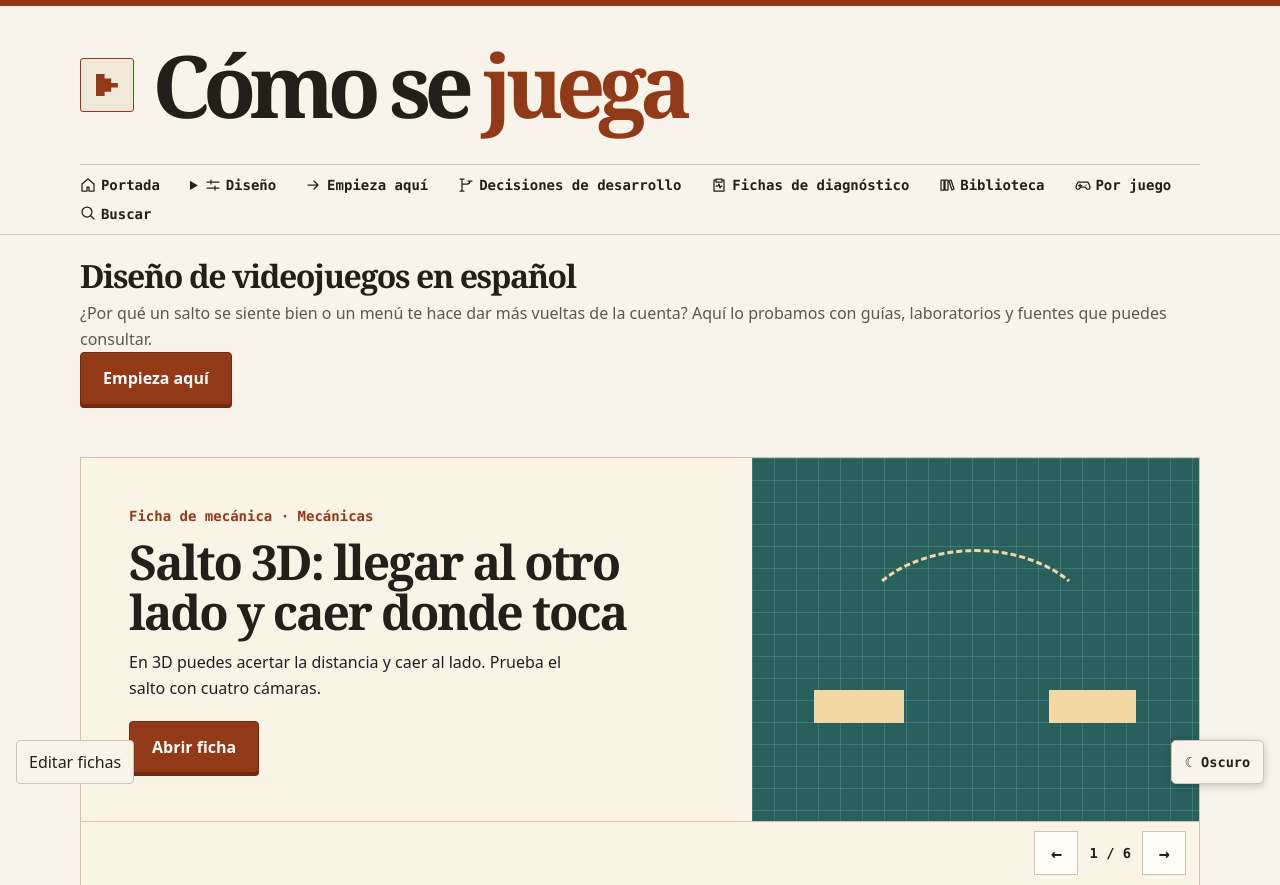
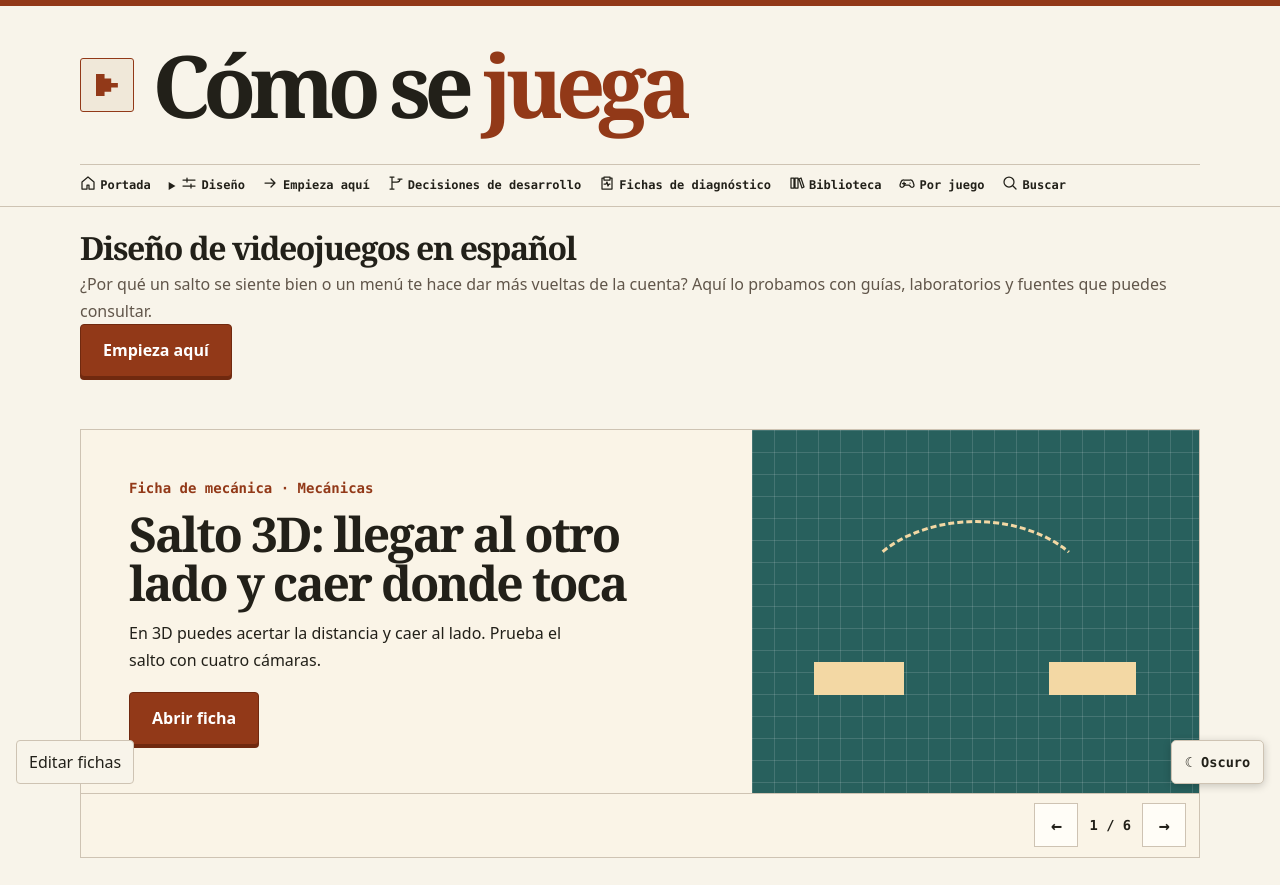
Before and after one commit to HatorrCR/portfolio, a plain HTML site: page como-se-juega.html in a window 1280 px wide. Shown: the top 885 px of the page. Drawn offline with Linux system fonts and the light colour scheme.

Commit message:
Compacta el menú de Cómo se juega a una sola fila

```diff
--- a/estilos/como-se-juega.css
+++ b/estilos/como-se-juega.css
@@ -21,18 +21,27 @@ a { color: var(--acento); text-underline-offset: .2em; }
 .marca em { color: var(--acento); font-style: normal; }
 .marca-icono { display: grid; place-items: center; inline-size: .62em; aspect-ratio: 1; flex: none; border: 1px solid var(--acento); border-radius: 3px; background: #f0e8d9; }
 .marca-icono::before { content: ''; width: 43%; aspect-ratio: 1; background: var(--acento); clip-path: polygon(0 0, 40% 0, 40% 20%, 70% 20%, 70% 40%, 100% 40%, 100% 60%, 70% 60%, 70% 80%, 40% 80%, 40% 100%, 0 100%); }
-.barra { display: flex; gap: 30px; border-top: 1px solid var(--linea); padding-block: 10px; }
-.barra a { color: var(--tinta); font: 700 .875rem/1.45 var(--mono); text-decoration: none; }
+.barra {
+  display: flex;
+  align-items: flex-start;
+  gap: clamp(.65rem, 1.4vw, 1.25rem);
+  border-top: 1px solid var(--linea);
+  padding-block: 10px;
+}
+.barra > * { flex: 0 0 auto; }
+.barra > a, .barra-diseno > summary { white-space: nowrap; }
+.barra a { color: var(--tinta); font: 700 .75rem/1.6 var(--mono); text-decoration: none; }
 .barra a:hover { text-decoration: underline; }
 .barra-diseno { position: relative; }
-.barra-diseno > summary { cursor: pointer; color: var(--tinta); font: 700 .875rem/1.45 var(--mono); }
+.barra-diseno > summary { cursor: pointer; color: var(--tinta); font: 700 .75rem/1.6 var(--mono); }
 .barra-diseno > summary:hover { text-decoration: underline; }
 .barra-diseno-enlaces {
   position: absolute; inset-inline-start: 0; top: 100%; z-index: 5;
   display: grid; gap: .55rem; width: max-content; padding: .75rem 1rem;
   background: var(--papel); border: 1px solid var(--linea); border-radius: 4px;
 }
-@media (max-width: 420px) {
+@media (max-width: 1050px) {
+  .barra { overflow-x: auto; }
   .barra-diseno-enlaces { position: static; margin-top: .35rem; }
 }
 .presentacion { padding-block: 24px; }
@@ -116,7 +125,6 @@ footer { border-top: 1px solid var(--linea); }
 
 .codigo { max-width: 100%; overflow-x: auto; padding: 1rem; border: 1px solid var(--linea); background: #fffdf7; font: .875rem/1.55 var(--mono); }
 
-.barra { flex-wrap: wrap; row-gap: 8px; }
 #novedades { border-top: 3px double var(--tinta); margin-top: 36px; padding: 24px 0 48px; }
 #novedades h2 { margin-bottom: 20px; }
 
```
